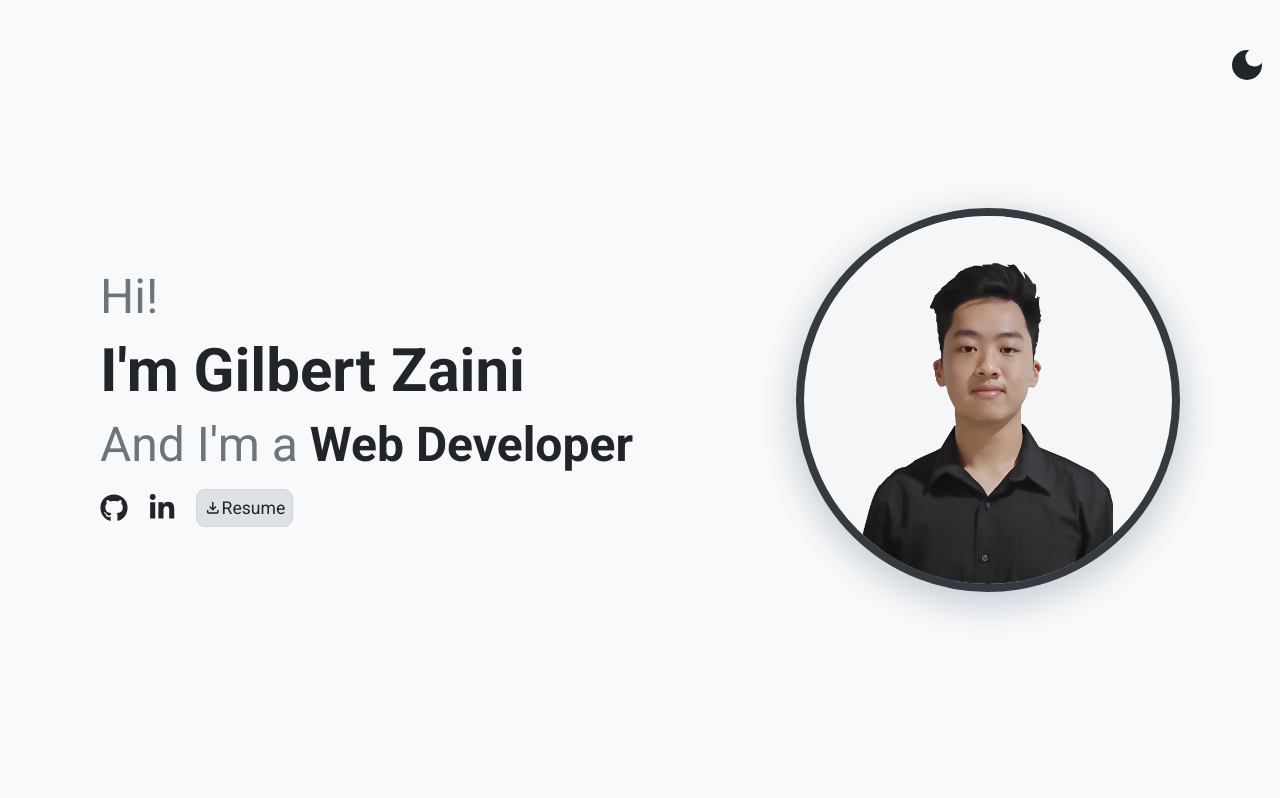
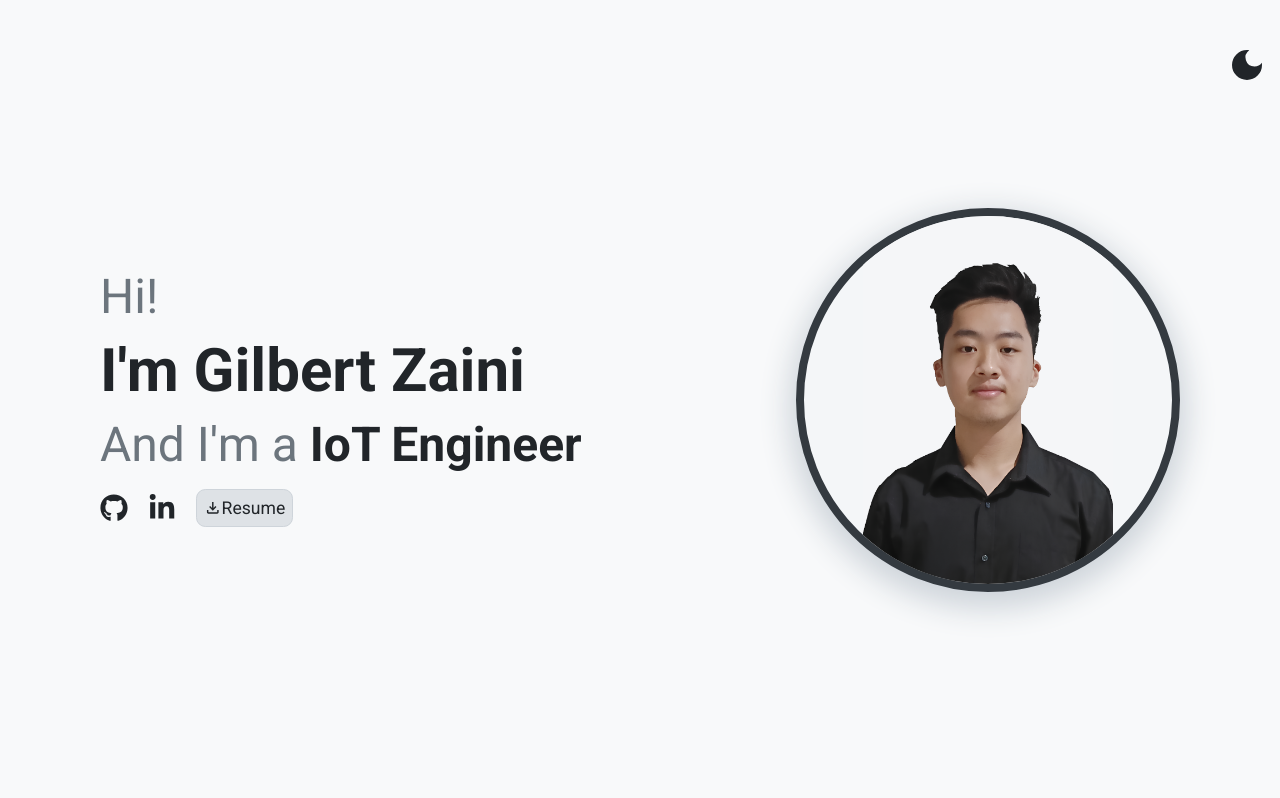
Before and after one commit to gilbertzaini/portfolio, a Next.js app: page / in a window 1280 px wide. Shown: the top 798 px of the page. Built offline with nearby package versions, Linux system fonts and the light colour scheme.

Commit message:
add react-typed

```diff
--- a/package.json
+++ b/package.json
@@ -17,7 +17,7 @@
     "react": "^18",
     "react-dom": "^18",
     "react-icons": "^5.0.1",
-    "react-text-transition": "^3.1.0",
+    "react-typed": "^2.0.12",
     "swiper": "^11.1.4"
   },
   "devDependencies": {
--- a/src/app/components/hero/hero.jsx
+++ b/src/app/components/hero/hero.jsx
@@ -4,12 +4,10 @@ import { MdDarkMode, MdOutlineFileDownload } from "react-icons/md";
 import Image from "next/image";
 import "./Hero.css";
 import Link from "next/link";
-import TextTransition, { presets } from "react-text-transition";
+import { ReactTyped } from "react-typed";
 
 const Hero = () => {
   const [dark, setDark] = useState(false);
-  const [index, setIndex] = useState(0);
-  const texts = ["Web Developer", "Software Developer", "IoT Engineer"];
 
   useEffect(() => {
     if (dark) {
@@ -23,13 +21,6 @@ const Hero = () => {
     setDark(!dark);
     console.log("clicked");
   };
-
-  useEffect(() => {
-    const intervalId = setInterval(() => {
-      setIndex(index => index === 2 ? 0 : index + 1);
-    }, 3000);
-    return () => clearInterval(intervalId);
-  }, []);
 
   return (
     <section className="relative p-5 sm:px-14 lg:px-20 container flex flex-col-reverse lg:flex-row justify-center lg:justify-between items-center">
@@ -47,13 +38,17 @@ const Hero = () => {
         <h3 className="text-2xl lg:text-5xl">Hi!</h3>
         <h1 className="text-3xl lg:text-6xl">I'm Gilbert Zaini</h1>
         <h3 className="text-2xl lg:text-5xl">
-          {/* {"And I'm a" + (index === 2 ? "n\xa0" : "\xa0")} */}
-          And I'm a {" "}
+          And I'm a{" "}
           <strong>
-            {/* <TextTransition direction={"down"} inline={true} springConfig={presets.stiff}>
-              {texts[index]}
-            </TextTransition> */}
-            Web Developer
+            {/* Web Developer */}
+            <ReactTyped
+              loop
+              backSpeed={50}
+              typeSpeed={50}
+              strings={["Web Developer", "IoT Engineer", "Software Developer"]}
+              backDelay={2500}
+              showCursor={false}
+            />
           </strong>
         </h3>
         <div id="resume" className="flex items-center gap-x-5">
```
Also changed, not shown: 1 other file (tests, documents, lock files or other folders).
